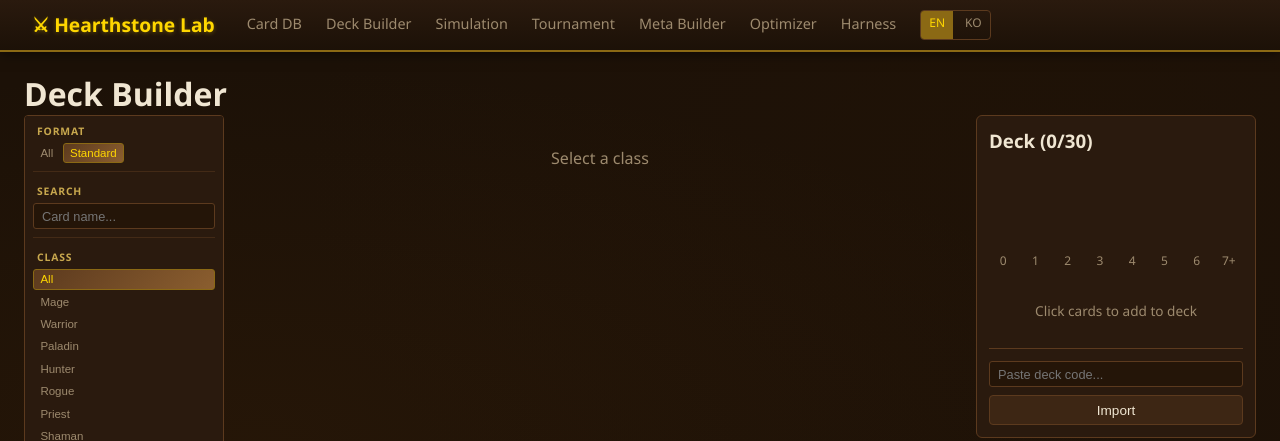
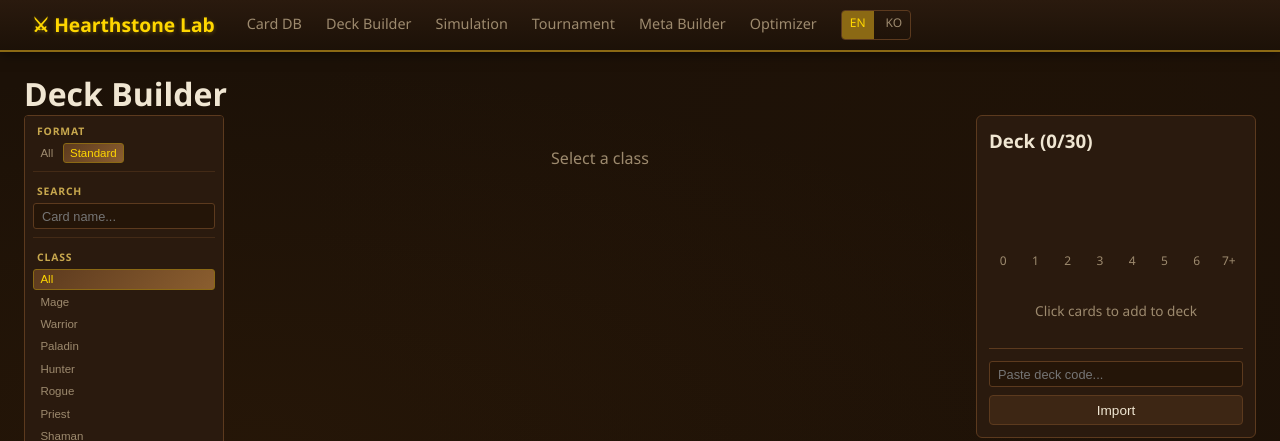
Before and after one commit to JSLEEKR/hearthstone-lab, a FastAPI app: page / in a window 1280 px wide. Shown: the top 441 px of the page. Run offline with FastAPI, Linux system fonts and the light colour scheme; data that the repository does not hold is empty; some libraries are stand-ins or nearby versions.

Commit message:
fix: hide harness from nav (dev-only), clean junk decks from DB
Co-Authored-By: Claude Opus 4.6 (1M context) <noreply@anthropic.com>

```diff
--- a/src/web/templates/base.html
+++ b/src/web/templates/base.html
@@ -19,7 +19,6 @@
             <a href="/tournament">{{ t['tournament.title'] }}</a>
             <a href="/meta">{{ t['nav.meta'] }}</a>
             <a href="/optimize">{{ t['nav.optimize'] }}</a>
-            <a href="/harness">Harness</a>
             <span class="lang-switch">
                 <a href="?lang=en" class="{% if lang == 'en' %}active{% endif %}">EN</a>
                 <a href="?lang=ko" class="{% if lang == 'ko' %}active{% endif %}">KO</a>
```
